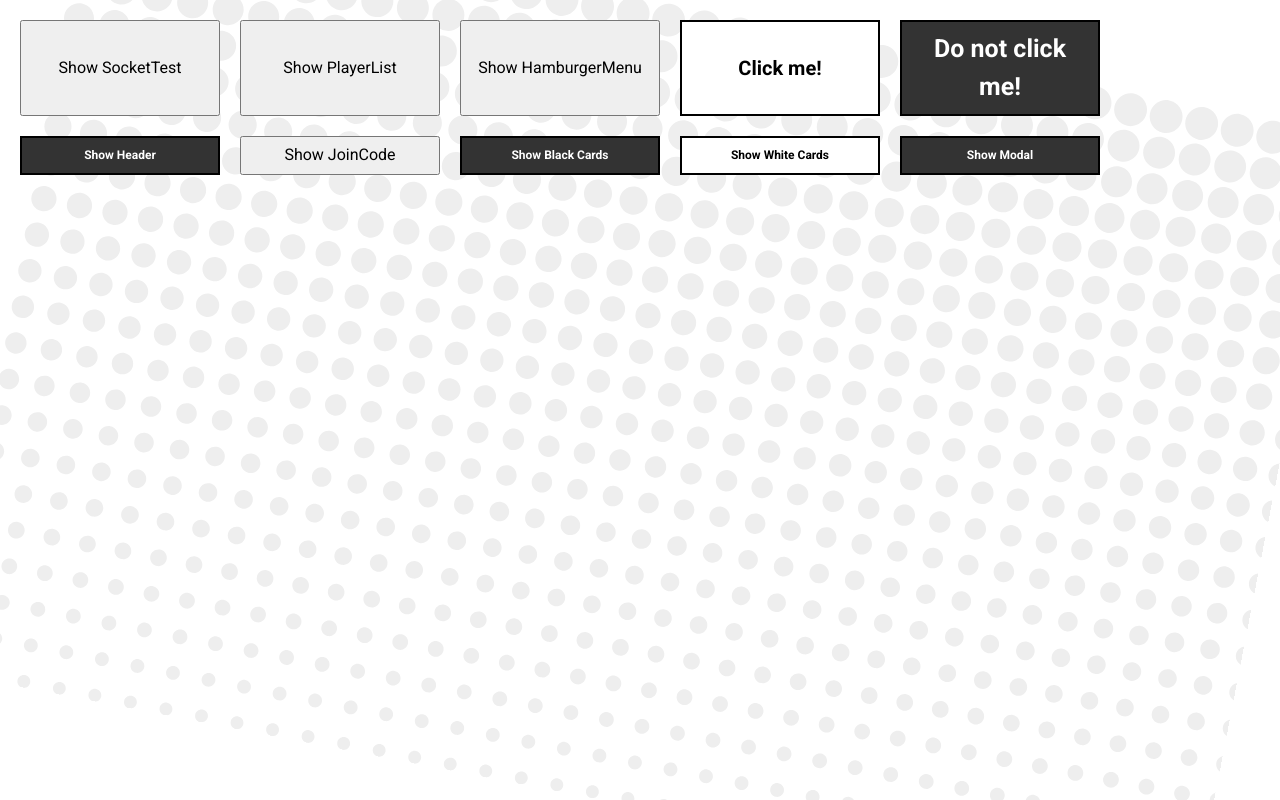
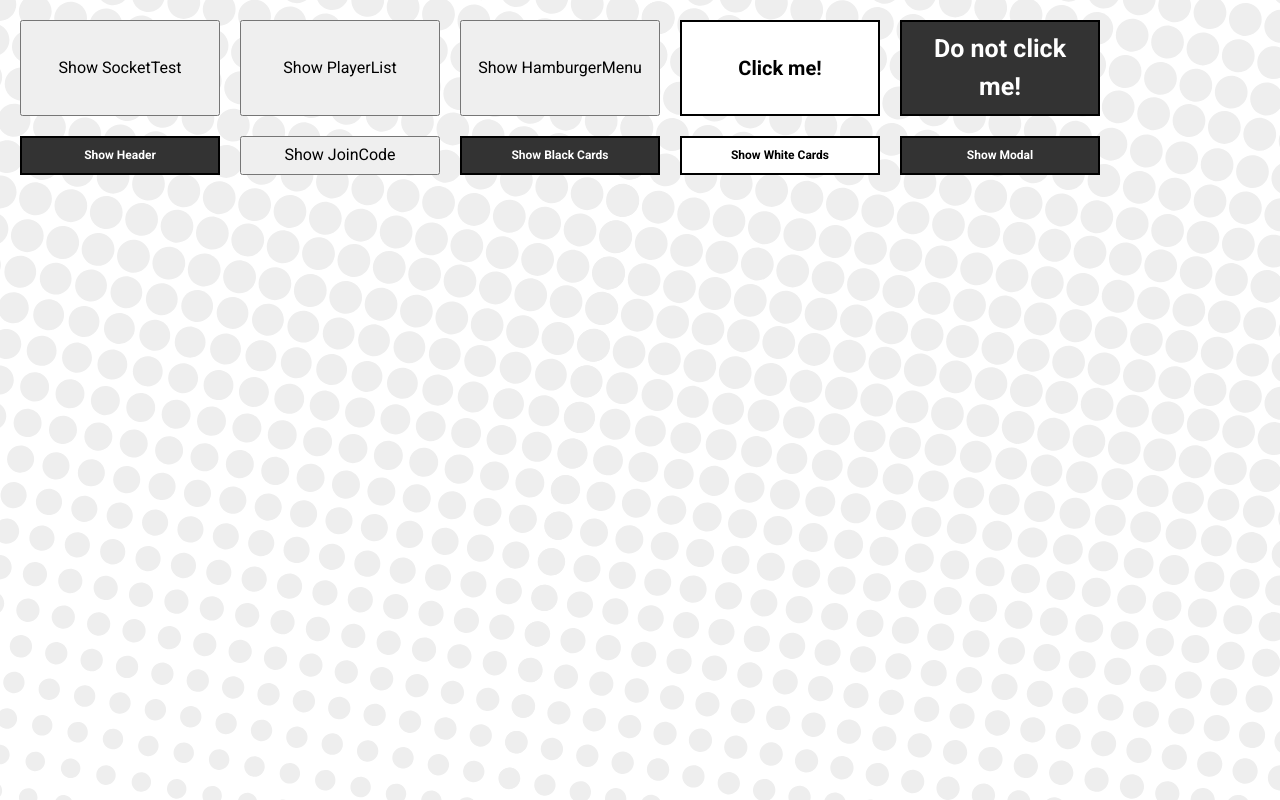
Before and after one commit to I3uckwheat/cards-of-carousal, a React (Create React App) app in the folder frontend/: page / in a window 1280 px wide. Built offline with nearby package versions, Linux system fonts and the light colour scheme; no server answers.

Commit message:
Add updated SVG and position appropriately

```diff
--- a/frontend/src/App.css
+++ b/frontend/src/App.css
@@ -26,7 +26,9 @@
   width: 100%;
   height: 100%;
   z-index: -1;
-  background-image: url('./assets/primary-background.svg');
-  transform: rotate(11deg);
+  background-image: url('./assets/halftone-effect.svg');
+  transform: rotate(11deg) translate(-931px, -291px);
   background-repeat: repeat-x;
+  width: 300vw;
+  height: 300vh;
 }
```
Also changed, not shown: frontend/src/assets/halftone-effect.svg (added).
